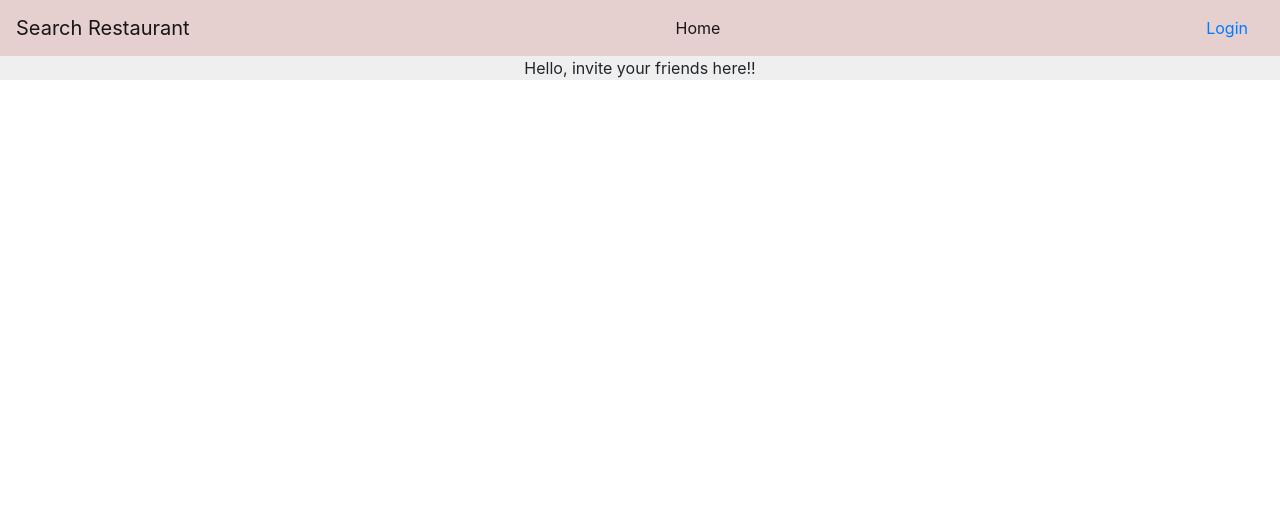
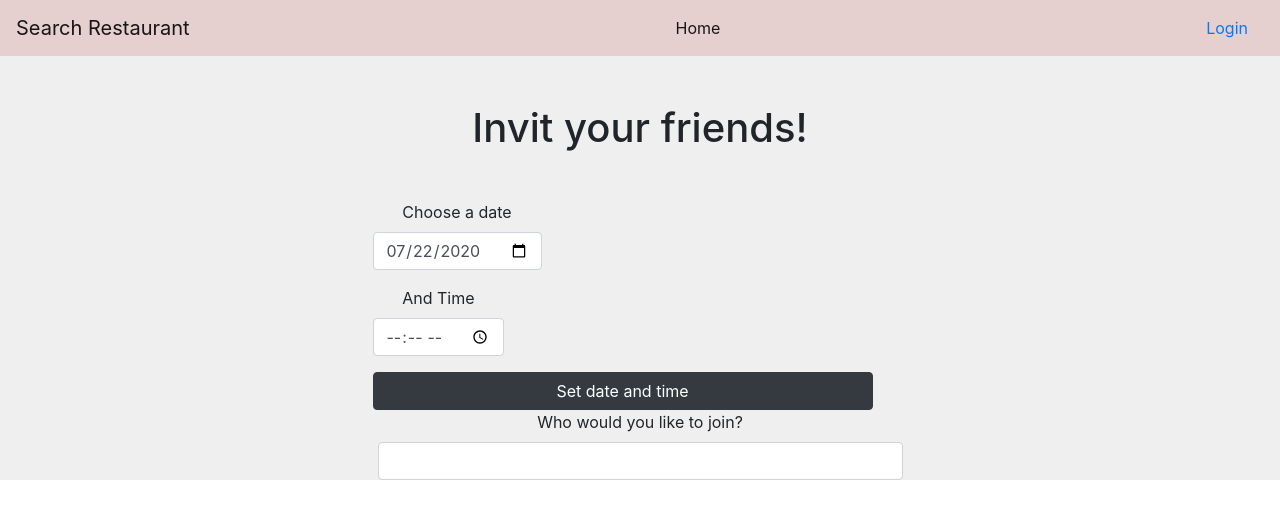
Before and after one commit to demi-werkzam/restaurant-app-frontend, a React (Create React App) app: page /requests in a window 1280 px wide. Shown: the top 518 px of the page. Built offline with nearby package versions, Linux system fonts and the light colour scheme; no server answers.

Commit message:
installed Yup

```diff
--- a/package.json
+++ b/package.json
@@ -20,7 +20,8 @@
     "react-router-dom": "^5.2.0",
     "react-scripts": "3.4.1",
     "redux": "^4.0.5",
-    "redux-thunk": "^2.3.0"
+    "redux-thunk": "^2.3.0",
+    "yup": "^0.29.1"
   },
   "scripts": {
     "start": "react-scripts start",
--- a/src/pages/AddRequest/index.js
+++ b/src/pages/AddRequest/index.js
@@ -1,5 +1,57 @@
-import React from "react";
+import React, { useState } from "react";
+import { Formik } from "formik";
+
+import Form from "react-bootstrap/Form";
+import Container from "react-bootstrap/Container";
+import Button from "react-bootstrap/Button";
+import { Col } from "react-bootstrap";
 
 export default function AddRequest() {
-  return <div>Hello, invite your friends here!!</div>;
+  const today = new Date().toISOString().split("T", 1)[0];
+  const [date, setDate] = useState(today);
+
+  const [time, setTime] = useState();
+
+  console.log(111, date);
+
+  return (
+    <Container>
+      <Formik
+        initialValues={{
+          date: "",
+          time: "",
+          friends: "",
+        }}
+      >
+        <Form as={Col} md={{ span: 6, offset: 3 }} className="mt-5">
+          <h1 className="mt-5 mb-5">Invit your friends!</h1>
+          <Form.Row>
+            <Form.Group controlId="formBasicDate">
+              <Form.Label>Choose a date</Form.Label>
+              <Form.Control name="date" type="date" value={date} required />
+            </Form.Group>
+          </Form.Row>
+          <Form.Row>
+            <Form.Group controlId="formBasicTime">
+              <Form.Label>And Time</Form.Label>
+              <Form.Control name="time" type="time" required />
+            </Form.Group>
+            <Button
+              variant="dark"
+              type="submit"
+              value={time}
+              style={{ width: "500px" }}
+            >
+              Set date and time
+            </Button>
+          </Form.Row>
+
+          <Form.Group controlId="formBasicFriends">
+            <Form.Label>Who would you like to join?</Form.Label>
+            <Form.Control name="friends" type="text" required />
+          </Form.Group>
+        </Form>
+      </Formik>
+    </Container>
+  );
 }
```
Also changed, not shown: 1 other file (tests, documents, lock files or other folders).
